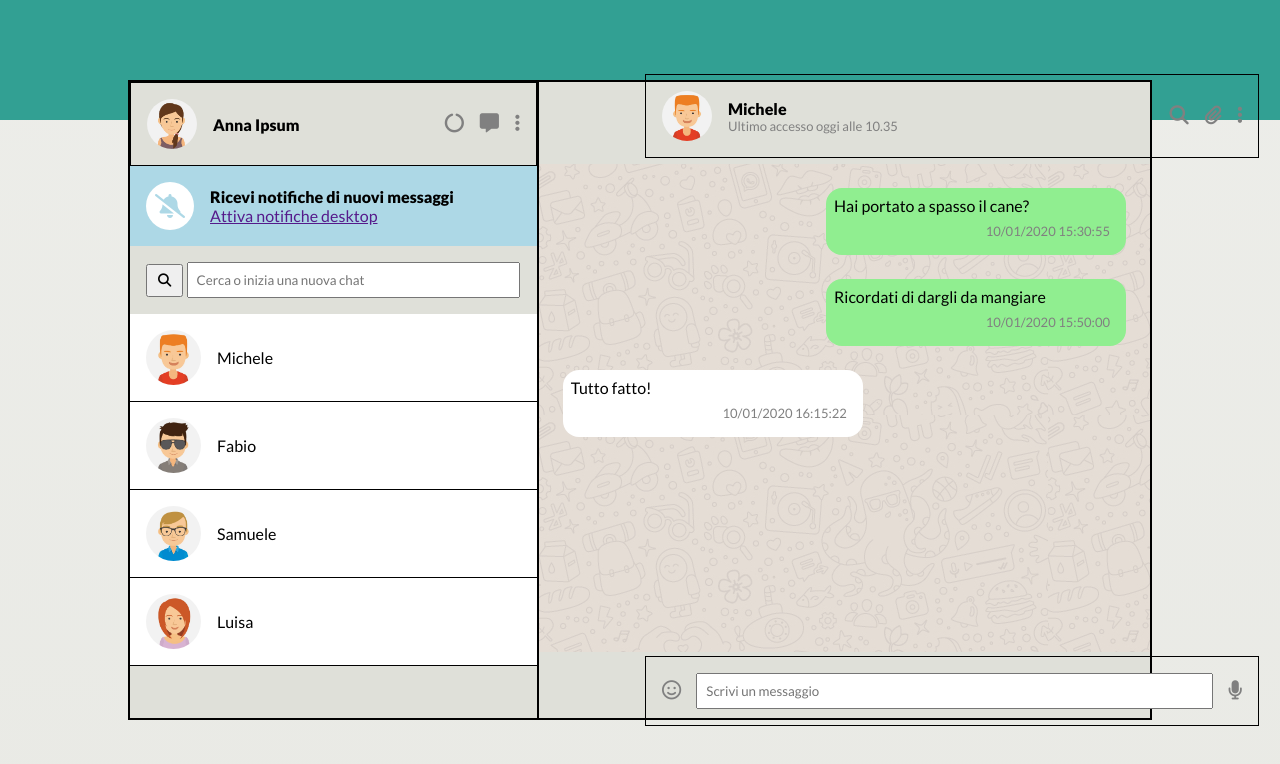
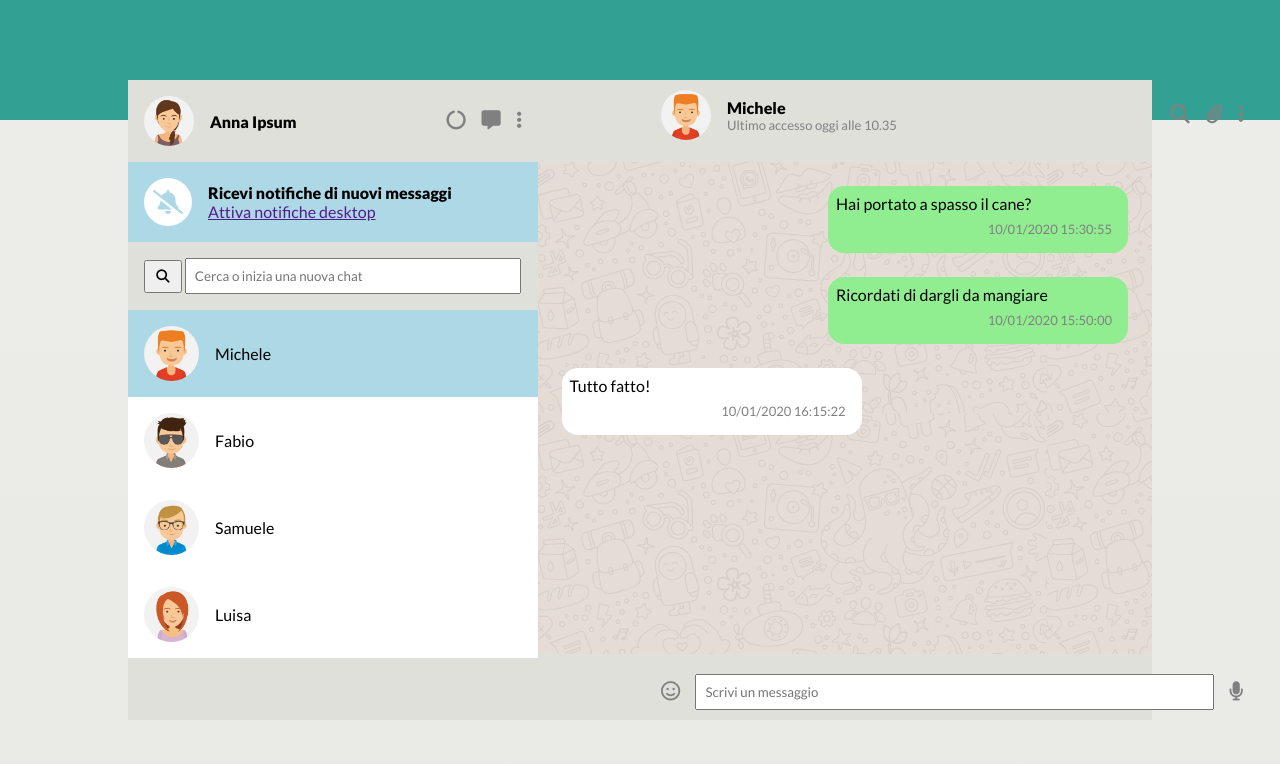
Before and after one commit to LucaOcchio99/vue-boolzapp, a plain HTML site: page index.html in a window 1280 px wide. Drawn offline with nearby package versions, Linux system fonts and the light colour scheme.

Commit message:
end 100%

```diff
--- a/css/style.css
+++ b/css/style.css
@@ -36,6 +36,7 @@ body {
 .font_weight {
    font-weight: 900;
 }
+
 /* FINE UTILITIES */
 
 /* INIZIO ASIDE */
@@ -43,7 +44,6 @@ body {
 .container {
     height: 80vh;
     width: 80vw;
-    border: 1px solid black;
 
     display: flex;
 }
@@ -51,14 +51,12 @@ body {
 aside {
     height: 100%;
     width: 40%;
-    border: 1px solid black;
 
     background-color: #dfe0d9;
 }
 
 .header {
     width: 100%;
-    border: 1px solid black;
     padding: 1rem;
 
     display: flex;
@@ -122,7 +120,6 @@ aside {
         justify-content: flex-start;
         align-items: center;
         background-color: white;
-        border-bottom: 1px solid black;
         cursor: pointer;
     }
 
@@ -134,6 +131,10 @@ aside {
          height: 55px;
          border-radius: 50%;
        }
+
+    .chat_personale.active {
+        background-color: lightblue;
+    }
     /* FINE SECTION CHAT */
 
 /* FINE ASIDE */
@@ -142,7 +143,6 @@ aside {
 main {
     height: 100%;
     width: 60%;
-    border: 1px solid black;
 
     background-color: #dfe0d9;
 }
@@ -172,7 +172,6 @@ footer {
 
     font-size: 1.2rem;
     color: grey;
-    border: 1px solid black;
 }
 
 .messaggi {
@@ -216,4 +215,7 @@ footer {
     padding: 0.5rem;
 }
 
+.fa-microphone {
+    cursor: pointer;
+}
 /* FINE MAIN */
--- a/index.html
+++ b/index.html
@@ -44,14 +44,22 @@
             <button>
                 <i class="fas fa-search pd_05"></i>
             </button>
-            <input type="text" class="text pd_05" placeholder="Cerca o inizia una nuova chat">
+            <input
+            type="text"
+            class="text pd_05"
+            placeholder="Cerca o inizia una nuova chat"
+            v-model.trim="searchInput"
+            @keyup="filterChats"
+            >
         </section>
 
         <section class="chat">
             <div
             class="chat_personale"
             v-for="(contact, index) in contacts"
+            :class="{active: index === activeChat}"
             @click="setChat(index)"
+
             >
                 <img :src="`./img/avatar${contact.avatar}.jpg`" alt="">
                 <span class="pd_left">{{ contact.name }}</span>
@@ -95,12 +103,15 @@
                          type="text"
                          class="text pd_05"
                          placeholder="Scrivi un messaggio"
-                         v-model="message"
+                         v-model.trim="message"
+                         @keyup.enter="setSend"
                          >
-                        <i
-                        class="fas fa-microphone"
-                        @click="setSend"
-                        ></i>
+
+                            <i
+                            class="fas fa-microphone"
+                            @click="setSend"
+                            ></i>
+
                     </footer>
             </main>
             <!-- fine parte destra chat -->
--- a/main/main.js
+++ b/main/main.js
@@ -92,11 +92,10 @@ const app = new Vue({
         ],
         message: "",
         activeChat: 0,
+        searchInput: '',
     },
 
-    /**
-     *  set chat slide by chat click
-     */
+
     methods: {
         setChat(chatIndex) {
             this.activeChat = chatIndex;
@@ -121,6 +120,10 @@ const app = new Vue({
                         status: 'received'
                     });
           }, 1000);
-          }
-    }
+        },
+        filterChats() {
+            console.log('ciao');
+            this.contacts.forEach(contact => contact.name.toLowerCase().includes(this.searchInput.toLowerCase()) ? contact.visible = true : contact.visible = false);
+        }
+    },
 });
```
